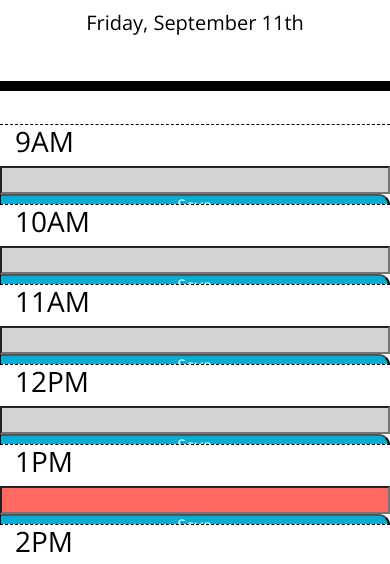
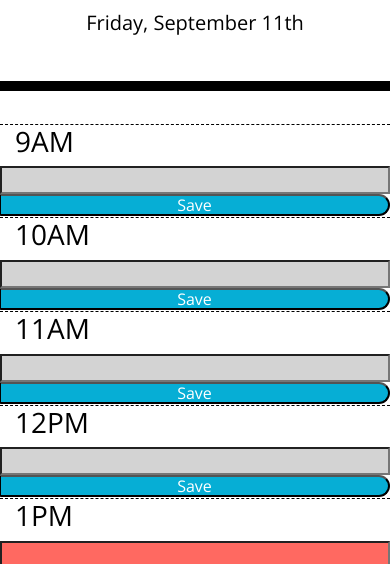
Before and after one commit to jeniglar/DayPlanner, a plain HTML site: page index.html in a window 390 px wide. Shown: the part 256-820 px from the top of the page. Drawn offline with nearby package versions, Linux system fonts and the light colour scheme.

Commit message:
Adjusted min height on rows for better mobile view

```diff
--- a/style.css
+++ b/style.css
@@ -32,7 +32,7 @@ textarea{
 
 .row {
   white-space: pre-wrap;
-  height: 80px;
+  min-height: 80px;
   border-top: 1px solid white;;
 }
 
```
Also changed, not shown: 1 other file.
